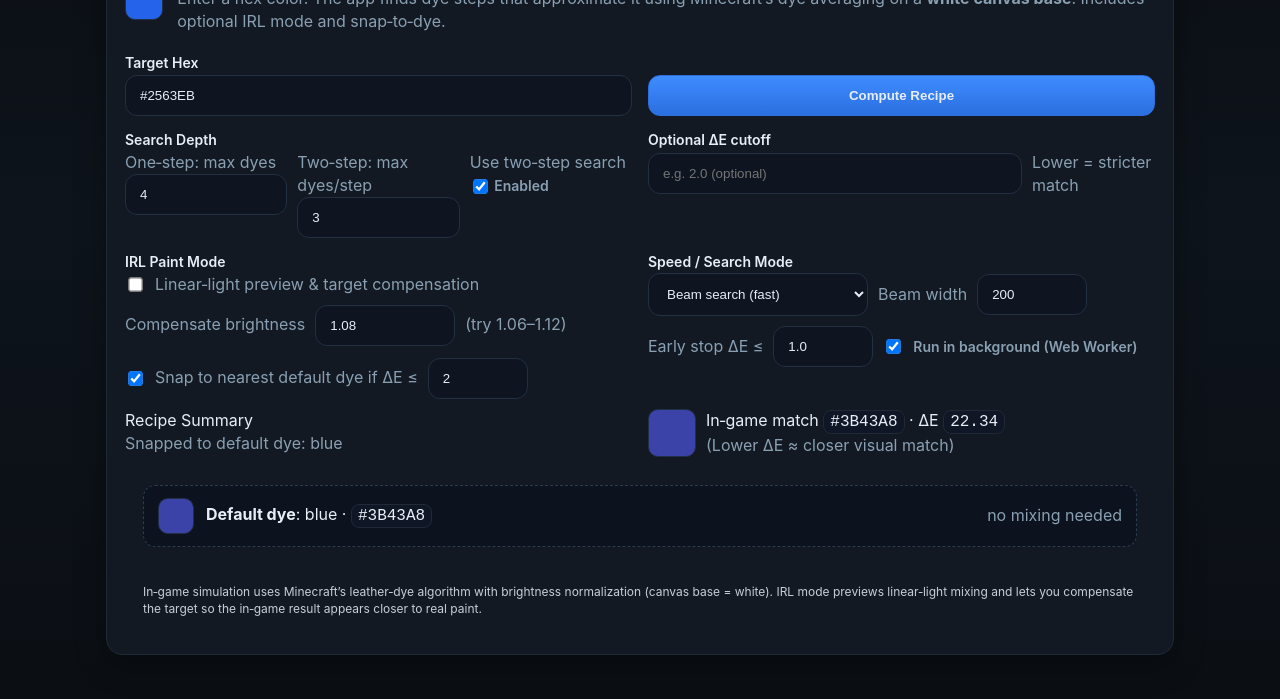
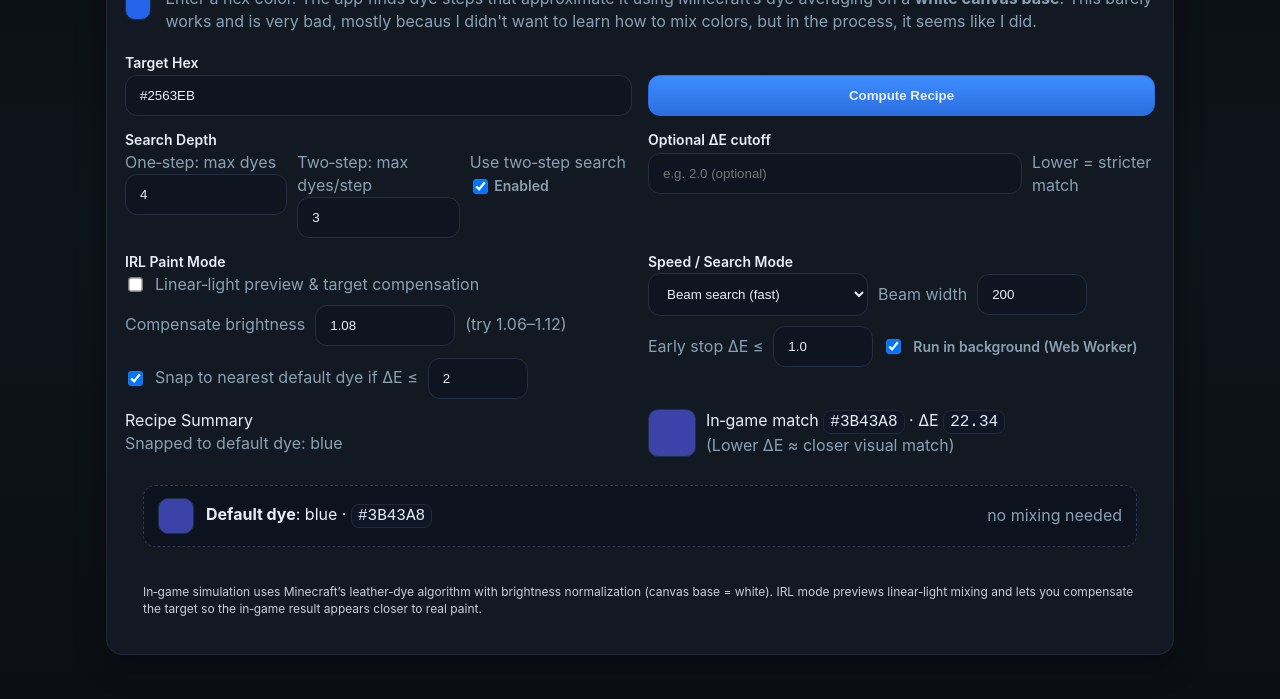
Before and after one commit to Etho509/JoyofPaintingMixer, a website: page index.html in a window 1280 px wide. Shown: the part 101-800 px from the top of the page. Drawn offline with Linux system fonts and the light colour scheme.

Commit message:
Update index.html

```diff
--- a/index.html
+++ b/index.html
@@ -40,7 +40,7 @@
           <div class="swatch" id="targetSwatch" title="Target"></div>
           <div>
             <h1>GirthyCatboy’s Color Mixer for Joy of Painting</h1>
-            <p class="sub">Enter a hex color. The app finds dye steps that approximate it using Minecraft’s dye averaging on a <b>white canvas base</b>. Includes optional IRL mode and snap‑to‑dye.</p>
+            <p class="sub">Enter a hex color. The app finds dye steps that approximate it using Minecraft’s dye averaging on a <b>white canvas base</b>. This barely works and is very bad, mostly becaus I didn't want to learn how to mix colors, but in the process, it seems like I did.</p>
           </div>
         </header>
 
```
